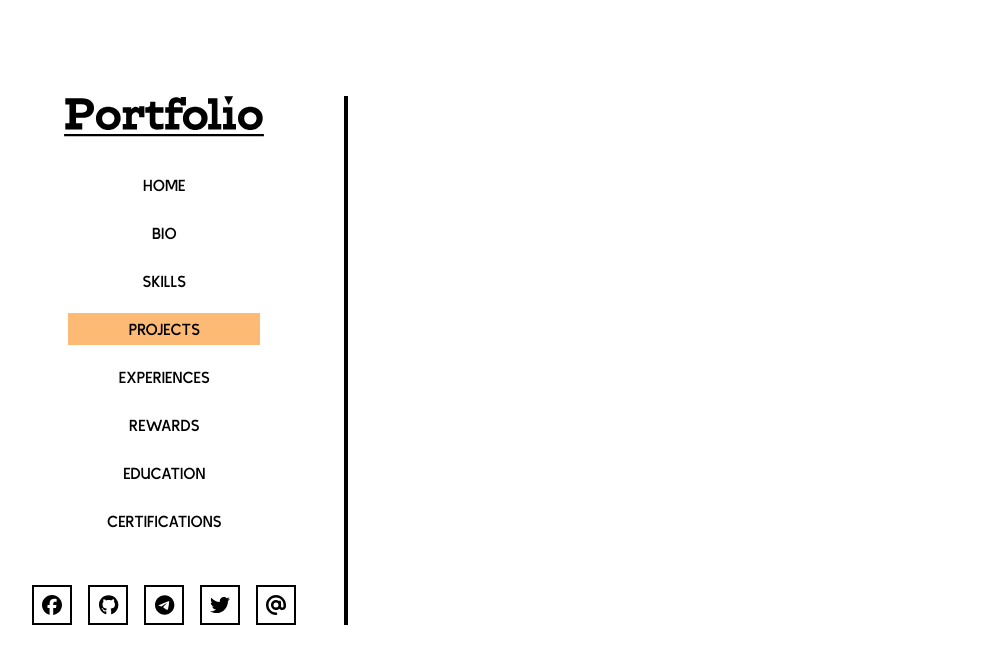
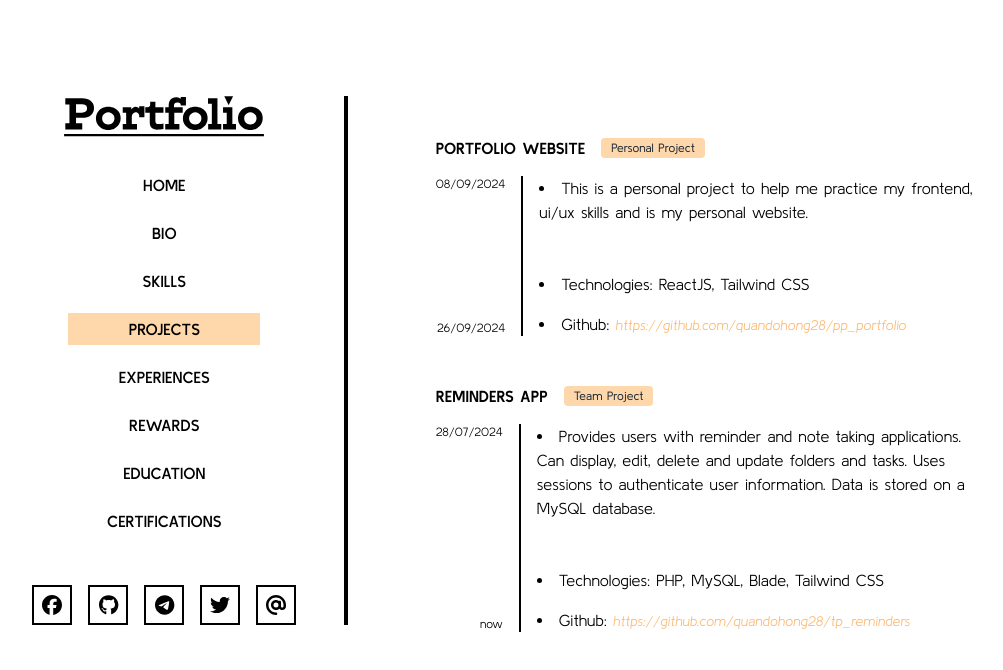
Before and after one commit to quandohong28/portfolio, a React (Vite) app: page /projects in a window 1280 px wide. Shown: the top 670 px of the page, without its empty margins (111-1114 px from the left). Built offline with nearby package versions, Linux system fonts and the light colour scheme; a web font is replaced by a local one.

Commit message:
edit global font style and add projects

```diff
--- a/src/components/pages/Projects.jsx
+++ b/src/components/pages/Projects.jsx
@@ -1,10 +1,53 @@
 import React from 'react'
 
 function Projects() {
+	const projects = [
+		{
+			title: 'Portfolio Website',
+			description: 'This is a personal project to help me practice my frontend, ui/ux skills and is my personal website.',
+			type: 'Personal Project',
+			technologies: 'ReactJS, Tailwind CSS',
+			url: 'https://github.com/quandohong28/pp_portfolio',
+			startDate: '08/09/2024',
+			endDate: '26/09/2024',
+		},
+
+		{
+			title: 'Reminders App',
+			description: 'Provides users with reminder and note taking applications. Can display, edit, delete and update folders and tasks. Uses sessions to authenticate user information. Data is stored on a MySQL database.',
+			technologies: 'PHP, MySQL, Blade, Tailwind CSS',
+			type: 'Team Project',
+			url: 'https://github.com/quandohong28/tp_reminders',
+			startDate: '28/07/2024',
+			endDate: 'now',
+		}
+	]
+
 	return (
 		<>
 			<div class="h-[540px] overflow-y-auto p-10 scrollbar-none">
+				{projects.map((project, index) => {
+					return (
+						<div className='mb-12'>
+							<div className='flex items-center gap-4 mb-4'>
+								<p className='uppercase font-bold '>{project.title}</p>
+								<span class="bg-orange-200 text-gray-800 text-xs font-medium me-2 px-2.5 py-0.5 rounded dark:bg-gray-700 dark:text-gray-300">{project.type}</span>
+							</div>
+							<div className="flex gap-4">
+								<div className='flex flex-col justify-between items-end pe-4 border-r-2 border-black'>
+									<p className='text-xs'>{project.startDate}</p>
+									<p className='text-xs'>{project.endDate}</p>
+								</div>
+								<ul className='flex flex-col gap-4 list-disc list-inside'>
+									<li className='mb-8'>{project.description}</li>
+									<li>Technologies: {project.technologies}</li>
+									<li>Github: <a className='text-sm text-orange-300 italic' target='_blank' href={project.url}>{project.url}</a></li>
+								</ul>
+							</div>
 
+						</div>
+					)
+				})}
 			</div>
 		</>
 	)
--- a/src/components/partials/Sidebar.jsx
+++ b/src/components/partials/Sidebar.jsx
@@ -85,7 +85,7 @@ function Sidebar() {
                             return (
                                 <Link
                                     key={index}
-                                    className={`p-1 w-48 text-center mb-4 uppercase font-semibold ${location.pathname.includes(item.url) ? 'bg-orange-300' : 'bg-transparent'}`}
+                                    className={`p-1 w-48 text-center mb-4 uppercase font-semibold ${location.pathname.includes(item.url) ? 'bg-orange-200' : 'bg-transparent'}`}
                                     to={item.url}>{item.name}</Link>
                             )
                         })
--- a/src/components/routes/Root.jsx
+++ b/src/components/routes/Root.jsx
@@ -6,7 +6,7 @@ import Sidebar from '../partials/Sidebar'
 export default function Root() {
     return (
         <>
-            <div className='my-12 mx-24'>
+            <div className='my-12 mx-24 font-light'>
                 <div className="grid grid-cols-12">
                     <div className='col-span-4'>
                         <Sidebar />
```
Lines whose indentation alone changed are shown as unchanged.
